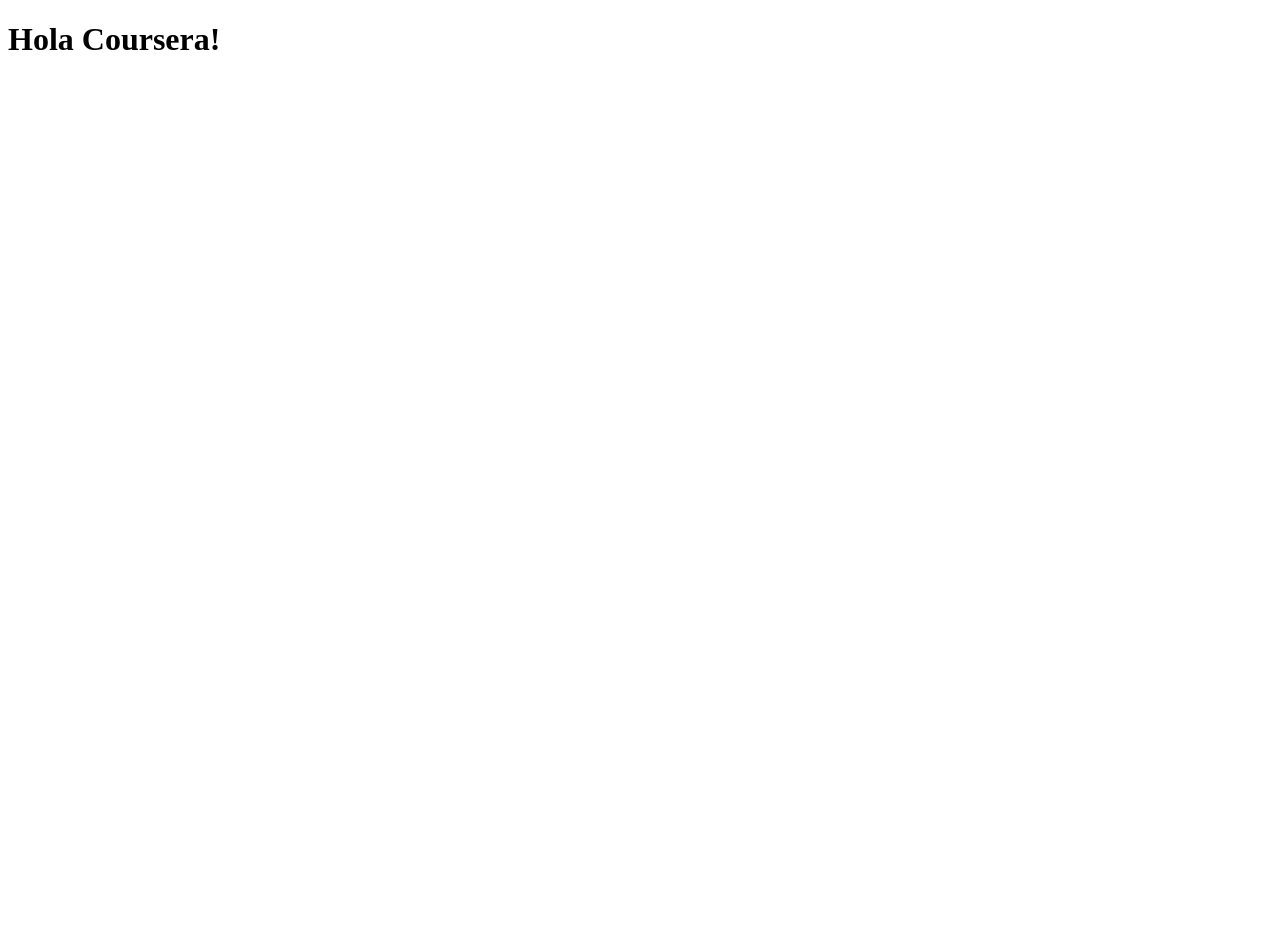
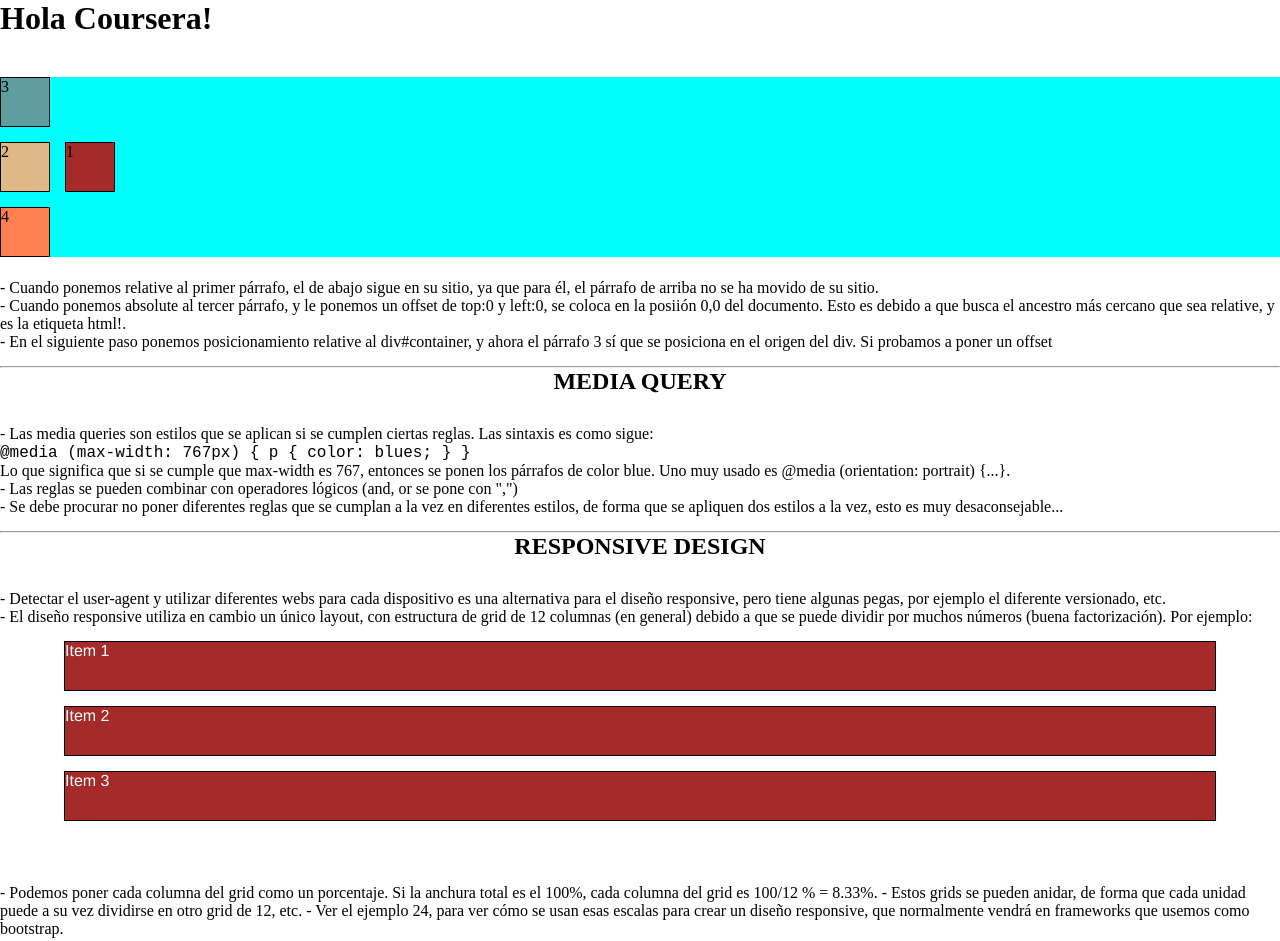
Before and after one commit to Quenan/coursera-test, a plain HTML site: page site/index.html in a window 1280 px wide. Before the commit the page ends 800 px from the top, so only its background shows below. Drawn offline with Linux system fonts and the light colour scheme.

Commit message:
Algunas lecciones añadidas a index.html

```diff
--- a/site/index.html
+++ b/site/index.html
@@ -1,9 +1,180 @@
 <!DOCTYPE html>
 <html>
 <head>
-	<title>Hola Coursera!</title>
+	<title>Ejemplo de posicionamiento</title>
 </head>
+
+<style type="text/css">
+
+	* {
+		box-sizing: border-box;
+		margin: 0;
+		padding: 0;
+	}
+	h1 {
+		margin-bottom: 15px;
+	}
+	h2 {
+		text-align: center;
+	}
+	div#container {
+		background-color: #00FFFF;
+		position: relative;
+		top: 25px;
+	}
+	p {
+		width: 50px;
+		height: 50px;
+		border: 1px solid black;
+		margin-bottom: 15px;
+	}
+	p.resp {
+		border: 1px solid black;
+		  background-color: #A52A2A;
+		  width: 90%;
+		  height: 50px;
+		  margin-right: auto;
+		  margin-left: auto;
+		  font-family: Helvetica;
+		  color: white;
+	}
+	#p1 {
+		background-color: #A52A2A;
+		position: relative;
+		top: 65px;
+		left: 65px;
+	}
+	#p2 {
+		background-color: #DEB887;
+	}
+	#p3 {
+		background-color: #5F9EA0;
+		position: absolute;
+		top: 0;
+		left: 0;
+	}
+	#p4 {
+		background-color: #FF7F50;
+	}
+	p#expl {
+		border: none;
+		clear: both;
+		font-size: 16px;
+		width: 100%;
+		height: 100%;
+		align-content: center;
+		margin-top: 30px;
+	}
+	table#table1 {
+		background-color: orange;
+		padding-right: 2px;
+		padding-left: 2px;
+		text-align: center;
+		border: solid;
+	}
+
+	table#table1 tr {
+		width: 100%;
+	}
+	.row {
+		width: 100%;
+	}
+	.col-lg-1, .col-lg-2, .col-lg-3, .col-lg-4, .col-lg-5, .col-lg-6, .col-lg-7, .col-lg-8, .col-lg-9, .col-lg-10, .col-lg-11, .col-lg-12 {
+    	float: left;
+    	border: 1px solid green;
+ 	 }
+	.col-lg-1 {
+    width: 8.33%;
+	  }
+	  .col-lg-2 {
+	    width: 16.66%;
+	  }
+	  .col-lg-3 {
+	    width: 25%;
+	  }
+	  .col-lg-4 {
+	    width: 33.33%;
+	  }
+	  .col-lg-5 {
+	    width: 41.66%;
+	  }
+	  .col-lg-6 {
+	    width: 50%;
+	  }
+	  .col-lg-7 {
+	    width: 58.33%;
+	  }
+	  .col-lg-8 {
+	    width: 66.66%;
+	  }
+	  .col-lg-9 {
+	    width: 74.99%;
+	  }
+	  .col-lg-10 {
+	    width: 83.33%;
+	  }
+	  .col-lg-11 {
+	    width: 91.66%;
+	  }
+	  .col-lg-12 {
+	    width: 100%;
+	  }
+</style>
 <body>
 <h1>Hola Coursera!</h1>
+<div id="container">
+	<p id="p1">1</p>
+	<p id="p2">2</p>
+	<p id="p3">3</p>
+	<p id="p4">4</p>
+</div>
+<hr>
+<div>
+	<p id="expl">
+		- Cuando ponemos relative al primer párrafo, el de abajo sigue en su sitio, ya que para él, el párrafo de arriba no se ha movido de su sitio.<br>
+		- Cuando ponemos absolute al tercer párrafo, y le ponemos un offset de top:0 y left:0, se coloca en la posiión 0,0 del documento. Esto es debido a que busca el ancestro más cercano que sea relative, y es la etiqueta html!.<br>
+		- En el siguiente paso ponemos posicionamiento relative al div#container, y ahora el párrafo 3 sí que se posiciona en el origen del div. Si probamos a poner un offset
+
+	</p>
+</div>
+<hr>
+<div id="med_que">
+	<h2>MEDIA QUERY</h2>
+	<p id="expl">
+		- Las media queries son estilos que se aplican si se cumplen ciertas reglas. Las sintaxis es como sigue: <br>
+		<code>
+			@media (max-width: 767px) {
+				p {
+					color: blues;
+				}
+			}
+		</code><br>
+		Lo que significa que si se cumple que max-width es 767, entonces se ponen los párrafos de color blue. Uno muy usado es @media (orientation: portrait) {...}.<br>
+		- Las reglas se pueden combinar con operadores lógicos (and, or se pone con ",")<br>
+		- Se debe procurar no poner diferentes reglas que se cumplan a la vez en diferentes estilos, de forma que se apliquen dos estilos a la vez, esto es muy desaconsejable...
+	</p>
+</div>
+<hr>
+<div id="resp">
+	<h2>RESPONSIVE DESIGN</h2>
+	<p id="expl">
+		- Detectar el user-agent y utilizar diferentes webs para cada dispositivo es una alternativa para el diseño responsive, pero tiene algunas pegas, por ejemplo el diferente versionado, etc.<br>
+		- El diseño responsive utiliza en cambio un único layout, con estructura de grid de 12 columnas (en general) debido a que se puede dividir por muchos números (buena factorización). Por ejemplo:
+
+	</p>
+	<div class="row">
+ 		<div class="col-md-6"><p class="resp">Item 1</p></div>
+  		<div class="col-md-6"><p class="resp">Item 2</p></div>
+	  	<div class="col-md-6"><p class="resp">Item 3</p></div>
+
+	</div>
+
+		<br>
+		<p id="expl">
+			- Podemos poner cada columna del grid como un porcentaje. Si la anchura total es el 100%, cada columna del grid es 100/12 % = 8.33%.
+			- Estos grids se pueden anidar, de forma que cada unidad puede a su vez dividirse en otro grid de 12, etc.
+			- Ver el ejemplo 24, para ver cómo se usan esas escalas para crear un diseño responsive, que normalmente vendrá en frameworks que usemos como bootstrap.
+		</p>
+</div>
 </body>
 </html>
```
